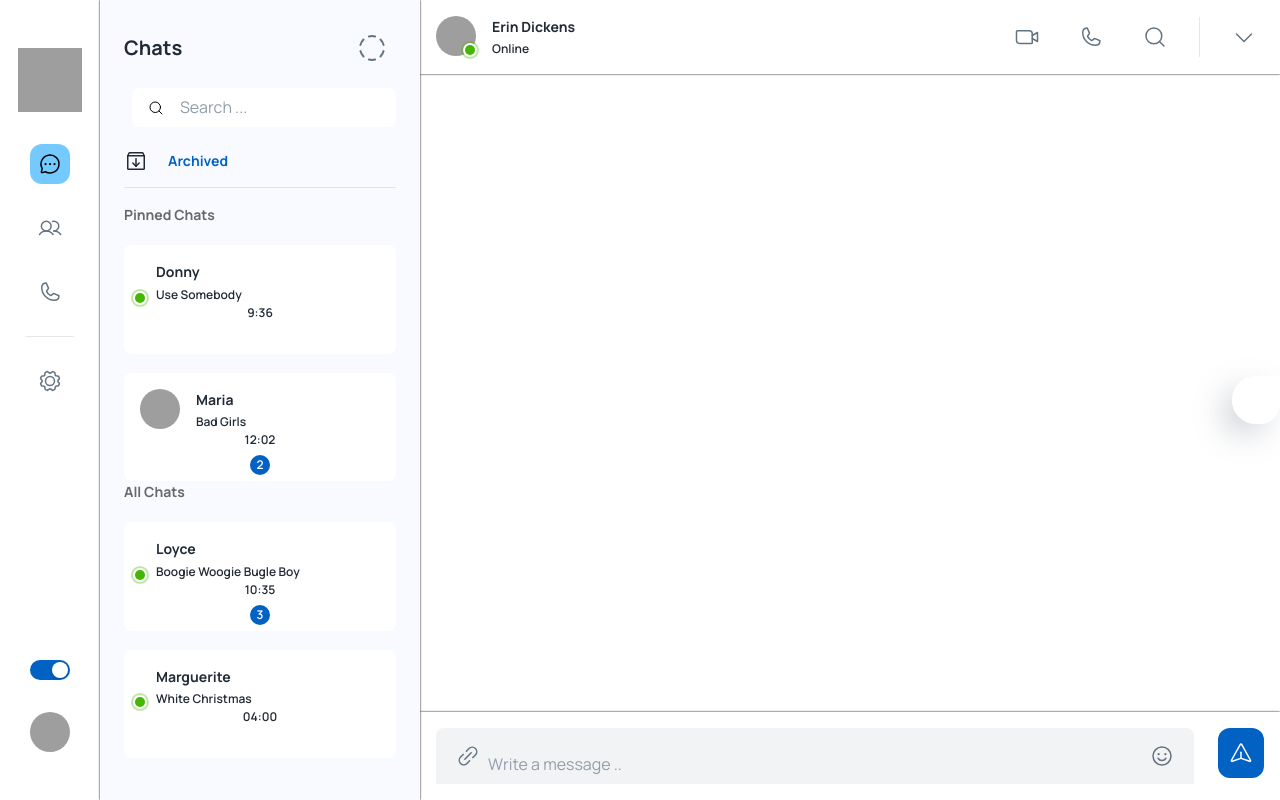
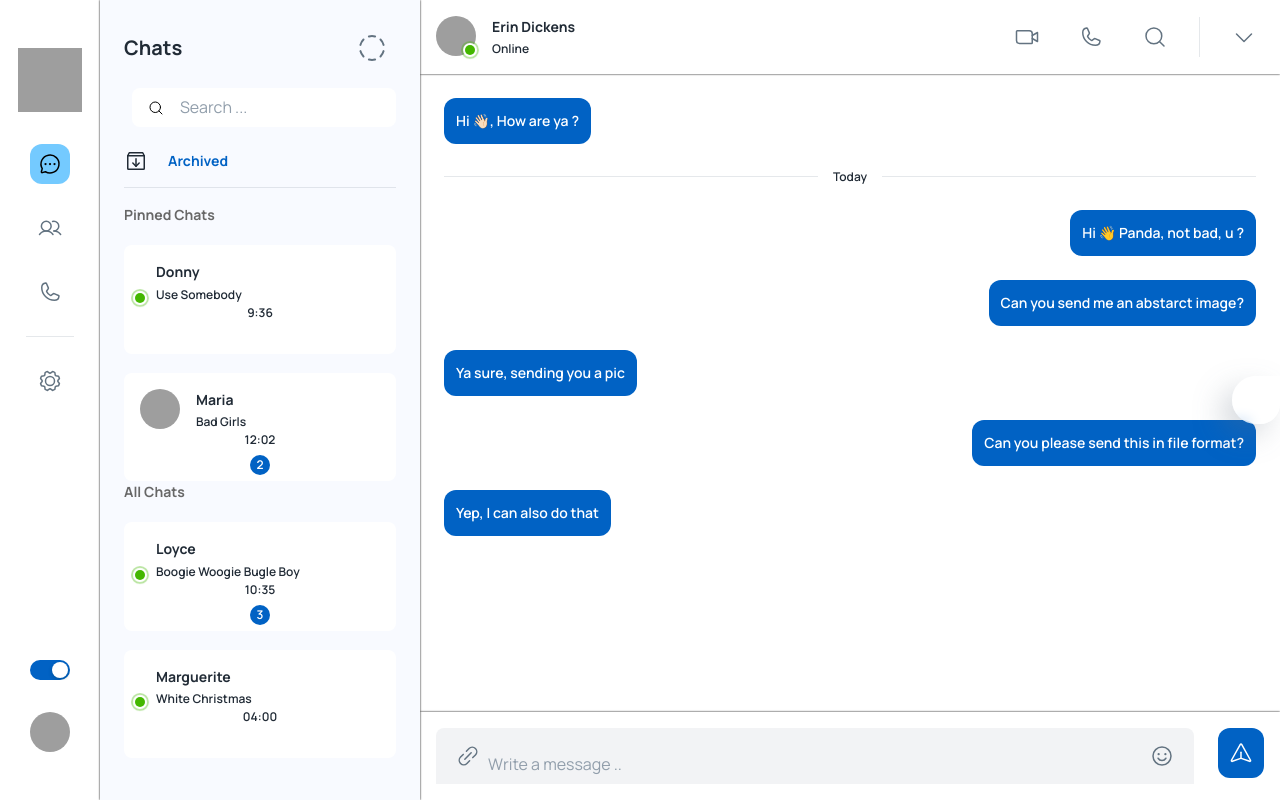
Before and after one commit to lucidethinker/chatApp, a React (Create React App) app: page /app in a window 1280 px wide. Built offline with nearby package versions, Linux system fonts and the light colour scheme; grey boxes are pictures that could not be loaded; some icons are missing.

Commit message:
feat: :lipstick: message type update

```diff
--- /dev/null
+++ b/src/components/Conversation/Message.jsx
@@ -0,0 +1,47 @@
+import { Box,Stack} from '@mui/material'
+import React from 'react'
+import { Chat_History } from '../../data'
+import { TimeLine,TxtMsg } from './MsgTypes'
+
+const Message = () => {
+  return (
+    <Box p={3} >
+        <Stack spacing={3} >
+           {Chat_History.map((el)=>
+           {
+            switch (el.type){
+                case "divider":
+                return  <TimeLine el={el}/>
+
+              case "msg":
+                switch (el.subtype){
+                    case "img":
+                    //image
+                    break;
+                    case "doc":
+                    //document
+                    break;
+                    case "Link":
+                    //link
+                    break;
+                    case "reply":
+                    //reply
+                    break;
+                    default:
+                       return <TxtMsg el={el}/>
+
+                }
+          break;
+            default:
+                return <> </>;
+
+            }
+           }
+           )}
+        </Stack>
+
+    </Box>
+  )
+}
+
+export default Message
--- /dev/null
+++ b/src/components/Conversation/MsgTypes.jsx
@@ -0,0 +1,43 @@
+import { useTheme } from "@mui/material";
+import { Divider, Stack, Typography, Box } from "@mui/material";
+import React from "react";
+
+const TxtMsg = ({ el }) => {
+  const theme = useTheme();
+  return (
+    <Stack direction="row" justifyContent={el.incoming ? "start" : "end"}>
+      <Box
+        p={1.5}
+        sx={{
+          backgroundColor: theme.palette.primary.main,
+          borderRadius: 1.5, //1.5*8 = 12px
+          width: "max-content",
+        }}
+      >
+        <Typography variant="body2" color="#fff">
+          {el.message}
+        </Typography>
+      </Box>
+    </Stack>
+  );
+};
+
+const TimeLine = ({ el }) => {
+  const theme = useTheme();
+  return (
+    <Stack direction="row" alignItems="center" justifyContent="space-between">
+      <Divider width="46%" />
+      <Typography
+        variant="caption"
+        sx={{
+          color: theme.palette.text,
+        }}
+      >
+        {el.text}
+      </Typography>
+      <Divider width="46%" />
+    </Stack>
+  );
+};
+
+export { TimeLine, TxtMsg };
--- a/src/components/Conversation/index.jsx
+++ b/src/components/Conversation/index.jsx
@@ -23,6 +23,7 @@ import {
 } from "phosphor-react";
 import Header from "./Header";
 import Footer from "./Footer";
+import Message from "./Message";
 
 
 
@@ -36,7 +37,10 @@ function Conversation() {
         sx={{
           flexGrow: 1,
         }}
-      ></Box>
+      >
+      <Message/>
+
+      </Box>
       <Footer/>
 
     </Stack>
```
